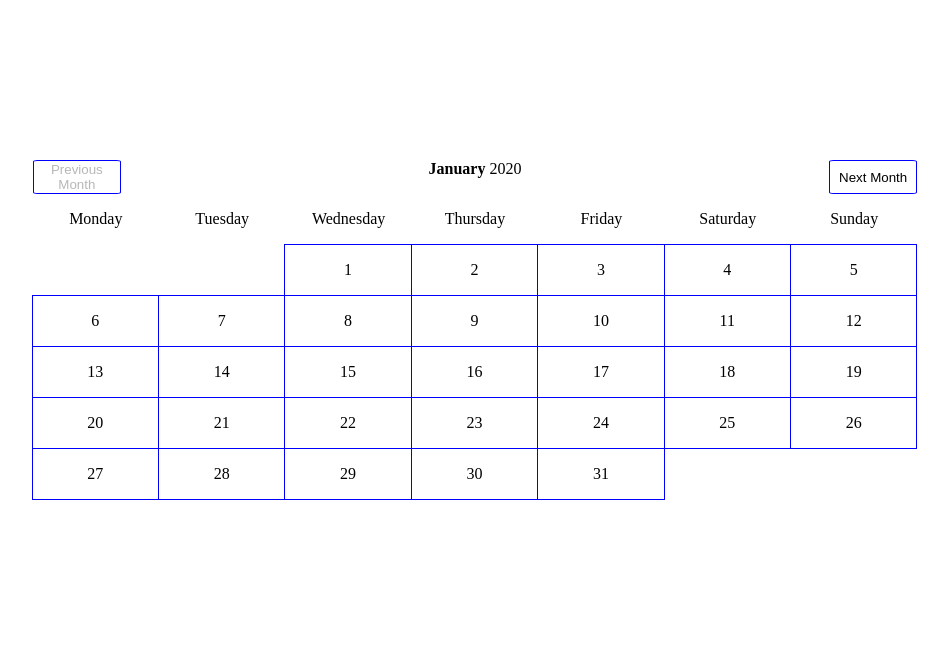
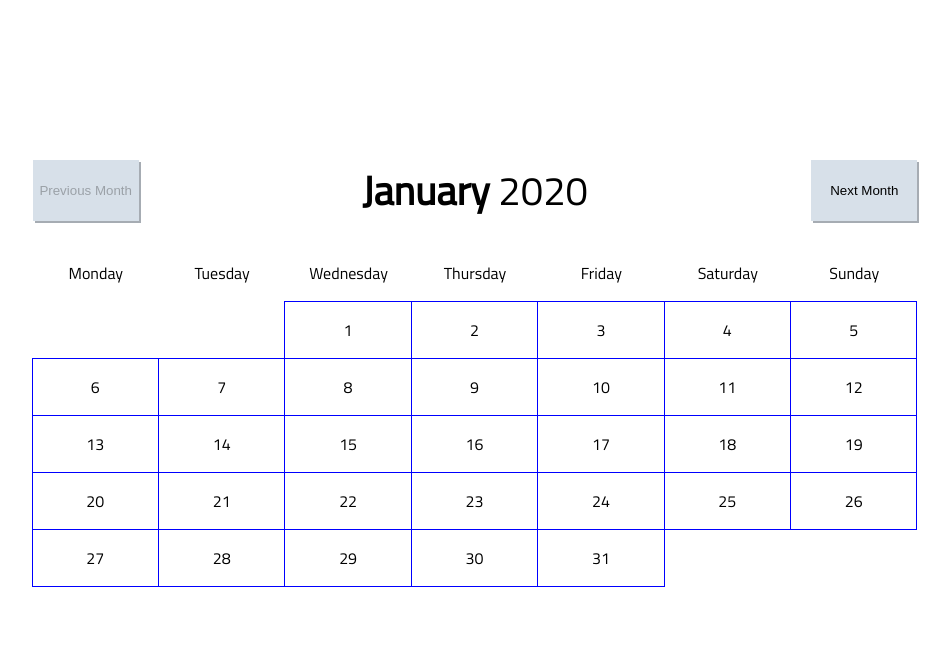
Before and after one commit to Mitri45/grid-calendar, a plain HTML site: page index.html in a window 1280 px wide. Shown: the whole page, without its empty margins (165-1115 px from the left). Drawn offline with Linux system fonts and the light colour scheme.

Commit message:
Add styling

```diff
--- a/calendar.js
+++ b/calendar.js
@@ -71,6 +71,8 @@ nextMonthButton.addEventListener('click', function (event) {
         currentMonth++
     };
 
+
+    let alteredMonth = currentDate.setMonth(currentMonth);
     //Remove all child Nodes from calendarDays and fill with new dates for next month
     calendarDays.innerHTML = "";
     fillCalendarCurrentMonth(currentYear, currentMonth);
--- a/index.html
+++ b/index.html
@@ -4,7 +4,10 @@
     <meta charset="UTF-8" />
     <meta name="viewport" content="width=device-width, initial-scale=1.0" />
     <meta http-equiv="X-UA-Compatible" content="ie=edge" />
-
+    <link
+      href="https://fonts.googleapis.com/css?family=Titillium+Web&display=swap"
+      rel="stylesheet"
+    />
     <link rel="stylesheet" href="./styles.css" type="text/css" />
     <title>Calendar</title>
   </head>
--- a/styles.css
+++ b/styles.css
@@ -1,6 +1,7 @@
 /* apply a natural box layout model to all elements, but allowing components to change */
 html {
   box-sizing: border-box;
+  font-family: "Titillium Web", sans-serif;
 }
 *,
 *:before,
@@ -22,23 +23,23 @@ p {
 }
 
 button {
-  background-color: white;
-  border: 1px blue solid;
-  border-radius: 5%;
+  background-color: rgb(215, 224, 233);
+  box-shadow: 2px 2px rgb(166, 172, 179);
+  border: none;
+  padding: 1em 0;
 }
 
 button:hover {
-  background-color: rgb(102, 156, 238);
-  border: 1px blue solid;
-  border-radius: 5%;
+  box-shadow: 3px 3px rgb(166, 172, 179);
   cursor: pointer;
 }
 
 .calendar-month-year-wrapper {
   display: grid;
   grid-template-areas: "back title next";
-  grid-template-columns: 10% 1fr 10%;
+  grid-template-columns: 12% 1fr 12%;
   margin-bottom: 1em;
+  font-size: 40px;
 }
 
 .calendar-month-year {
@@ -51,7 +52,6 @@ button:hover {
   display: grid;
   grid-template-rows: auto;
   grid-template-columns: repeat(7, 1fr);
-
   padding-bottom: 1em;
 }
 
```
